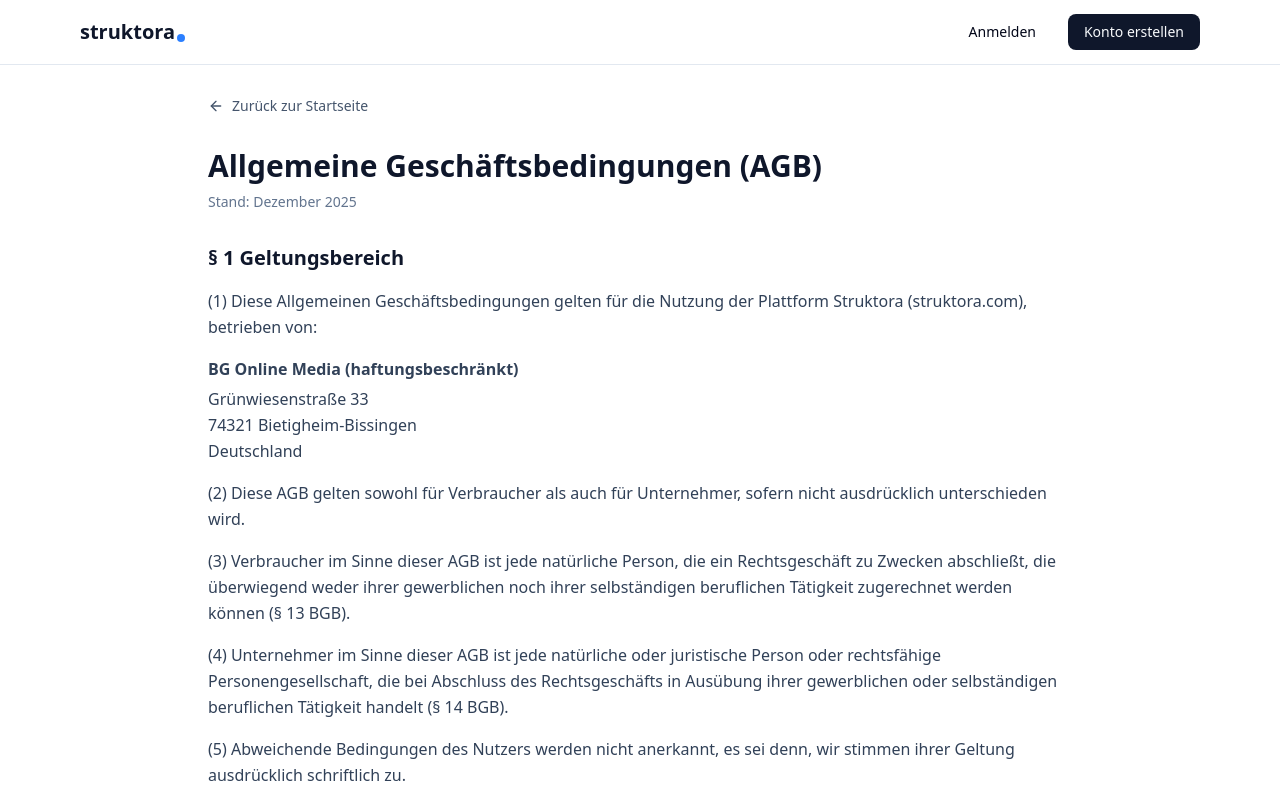
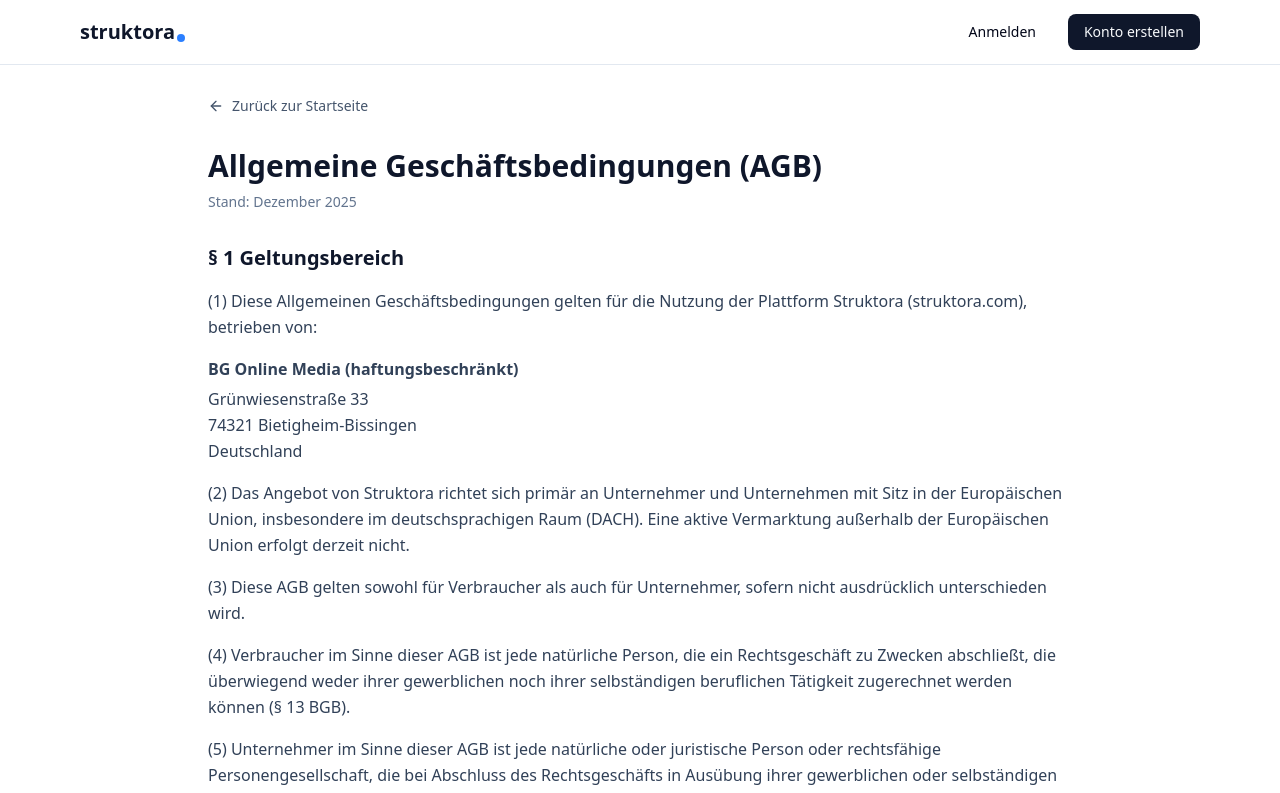
Before and after one commit to berndgalter-lab/struktora, a Next.js app: page /agb in a window 1280 px wide. Shown: the top 793 px of the page. Built offline with nearby package versions, Linux system fonts and the light colour scheme.

Commit message:
taget market DACH implementation

```diff
--- a/src/app/(marketing)/agb/page.tsx
+++ b/src/app/(marketing)/agb/page.tsx
@@ -39,22 +39,28 @@ export default function AGBPage() {
               </p>
             </div>
             <p className="mt-4">
-              (2) Diese AGB gelten sowohl für Verbraucher als auch für Unternehmer,
+              (2) Das Angebot von Struktora richtet sich primär an Unternehmer und
+              Unternehmen mit Sitz in der Europäischen Union, insbesondere im
+              deutschsprachigen Raum (DACH). Eine aktive Vermarktung außerhalb
+              der Europäischen Union erfolgt derzeit nicht.
+            </p>
+            <p className="mt-4">
+              (3) Diese AGB gelten sowohl für Verbraucher als auch für Unternehmer,
               sofern nicht ausdrücklich unterschieden wird.
             </p>
             <p className="mt-4">
-              (3) Verbraucher im Sinne dieser AGB ist jede natürliche Person, die ein
+              (4) Verbraucher im Sinne dieser AGB ist jede natürliche Person, die ein
               Rechtsgeschäft zu Zwecken abschließt, die überwiegend weder ihrer gewerblichen
               noch ihrer selbständigen beruflichen Tätigkeit zugerechnet werden können (§ 13 BGB).
             </p>
             <p className="mt-4">
-              (4) Unternehmer im Sinne dieser AGB ist jede natürliche oder juristische Person
+              (5) Unternehmer im Sinne dieser AGB ist jede natürliche oder juristische Person
               oder rechtsfähige Personengesellschaft, die bei Abschluss des Rechtsgeschäfts
               in Ausübung ihrer gewerblichen oder selbständigen beruflichen Tätigkeit
               handelt (§ 14 BGB).
             </p>
             <p className="mt-4">
-              (5) Abweichende Bedingungen des Nutzers werden nicht anerkannt, es sei denn,
+              (6) Abweichende Bedingungen des Nutzers werden nicht anerkannt, es sei denn,
               wir stimmen ihrer Geltung ausdrücklich schriftlich zu.
             </p>
           </section>
--- a/src/components/marketing/footer.tsx
+++ b/src/components/marketing/footer.tsx
@@ -28,6 +28,11 @@ export const Footer = () => {
             © {new Date().getFullYear()} struktora. Alle Rechte vorbehalten.
           </div>
         </div>
+        <div className="mt-4 text-center">
+          <p className="text-xs text-slate-400">
+            Angebot richtet sich primär an Kunden mit Sitz in der EU (DACH).
+          </p>
+        </div>
       </div>
     </footer>
   );
```
